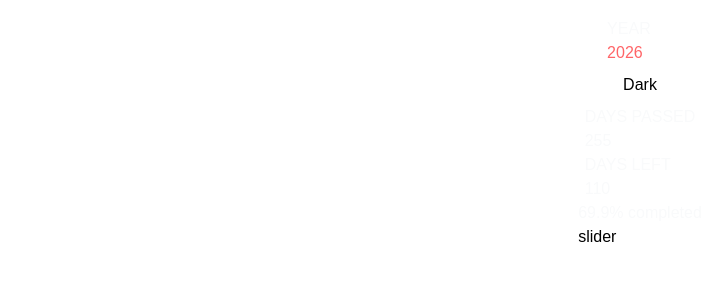
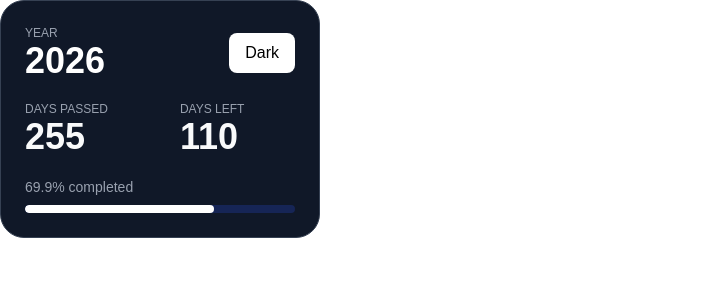
Before and after one commit to yashvardhannautiyal/Days-widget, a React (Vite) app: page / in a window 1280 px wide. Shown: the top 300 px of the page, without its empty margins (0-720 px from the left). Built offline with nearby package versions, Linux system fonts and the light colour scheme.

Commit message:
Added styling

```diff
--- a/index.html
+++ b/index.html
@@ -7,7 +7,7 @@
     <link href="/src/index.css" rel="stylesheet">
     <title>days-widget</title>
   </head>
-  <body class="bg-white dark:bg-gray-950">
+  <body>
     <div id="root"></div>
     <script type="module" src="/src/main.jsx"></script>
   </body>
--- a/src/App.jsx
+++ b/src/App.jsx
@@ -29,12 +29,12 @@ function App() {
   const progressPercent = (daysPassed / totalDays) * 100;
 
   return (
-    <div className="border border-white flex flex-col items-center p-4">
+    <div className="border border-gray-700 flex flex-col w-xs p-6 rounded-3xl bg-gray-900">
       {/* year + theme container  */}
-      <div>
+      <div className="flex items-center justify-between w-full">
         <div>
-          <p className="text-gray-50">YEAR</p>
-          <h1 className="text-red-400">{currentYear}</h1>
+          <p className="text-gray-400 font-medium text-xs">YEAR</p>
+          <h1 className="text-white text-4xl font-semibold">{currentYear}</h1>
         </div>
 
         <div>
@@ -43,27 +43,31 @@ function App() {
       </div>
 
       {/* days left + passed container  */}
-      <div>
+      <div className="flex items-center gap-18 w-full mt-5">
         <div>
-          <p className="text-gray-50">DAYS PASSED</p>
-          <p className="text-gray-50">{daysPassed}</p>
+          <p className="text-gray-400 font-medium text-xs">DAYS PASSED</p>
+          <p className="text-gray-50 text-4xl font-semibold">{daysPassed}</p>
         </div>
 
         <div>
-          <p className="text-gray-50">DAYS LEFT</p>
-          <p className="text-gray-50">{daysRemaining}</p>
+          <p className="text-gray-400 font-medium text-xs">DAYS LEFT</p>
+          <p className="text-gray-50 text-4xl font-semibold">{daysRemaining}</p>
         </div>
       </div>
 
-
       {/* percentage  */}
-      <div>
+      <div className=" mt-5">
         <div>
-          <p className="text-gray-50">
+          <p className="text-gray-400 font-medium text-sm">
             {progressPercent.toFixed(1)}% completed{" "}
           </p>
         </div>
-        <div>slider</div>
+        <div className="w-full h-2 bg-blue-950 rounded-full overflow-hidden mt-2">
+          <div
+            className="h-full bg-white rounded-full"
+            style={{ width: `${progressPercent}%` }}
+          ></div>
+        </div>
       </div>
     </div>
   );
```
